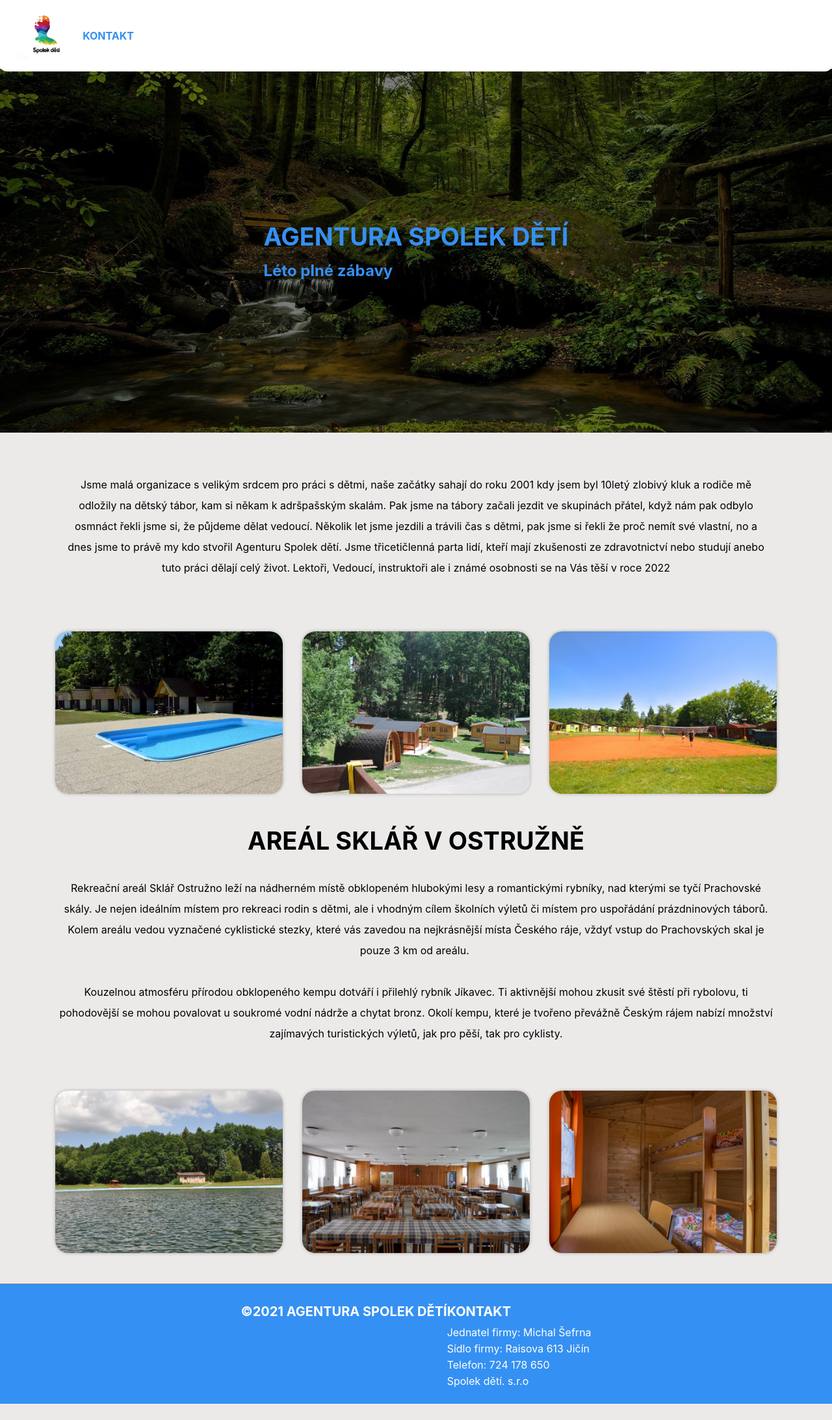
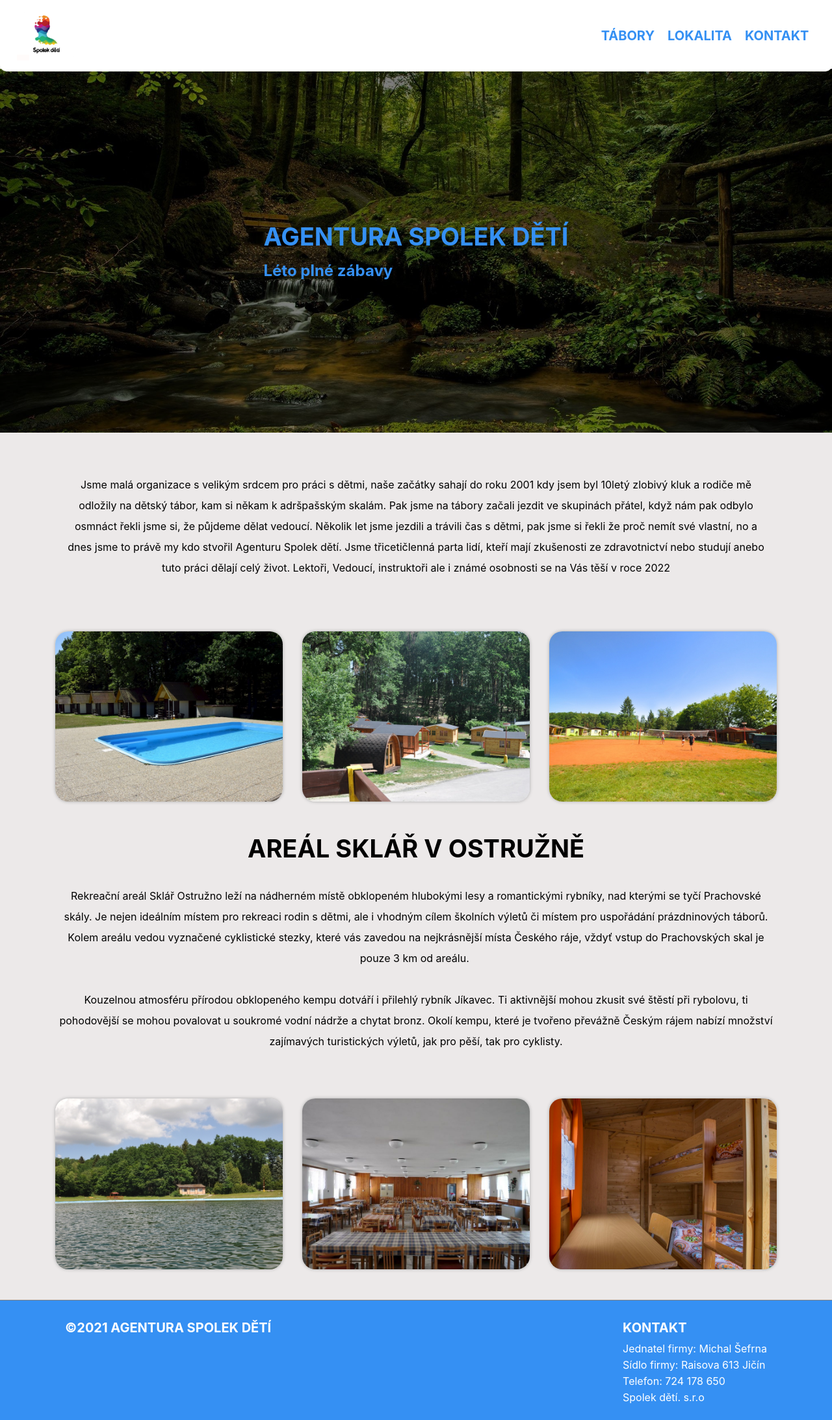
Before and after one commit to saltyfedor/spolekdeti, a React (Create React App) app: page / in a window 1280 px wide. Shown: the whole page at 65% size. Before the commit the page ends 2161 px from the top, so only its background shows below. Built offline with nearby package versions, Linux system fonts and the light colour scheme; no server answers; the HTML template or start-up script is replaced by a standard one.

Commit message:
improved locale picture layout

```diff
--- a/src/Components/CampNav.js
+++ b/src/Components/CampNav.js
@@ -1,4 +1,4 @@
-import React,{useEffect} from 'react'
+import React from 'react'
 import NavDot from './NavDot'
 
 const CampNav = ({ rowNumber, rowCurrent, handleDotClick }) => {
--- a/src/Components/CampRow.js
+++ b/src/Components/CampRow.js
@@ -1,4 +1,4 @@
-import React, {useState} from 'react'
+import React from 'react'
 import CampPreview from './CampPreview'
 import leftArrow from '../Images/icons/left-arrow.svg'
 import rightArrow from '../Images/icons/right-arrow.svg'
--- a/src/Components/Camps.js
+++ b/src/Components/Camps.js
@@ -15,7 +15,6 @@ const Camps = ({ campData }) => {
     const changeWidth = () => {
 
         if (targetRef.current) {
-            console.log('cw fired')
             generateContentData(targetRef.current.offsetWidth)
         }
     }
@@ -33,7 +32,6 @@ const Camps = ({ campData }) => {
 
 
     const generateContentData = (width) => {
-        console.log('generate fired w/ ' + width)
 
             const propData = [...campData]
             const newContentData = [];
@@ -61,7 +59,6 @@ const Camps = ({ campData }) => {
                 i++;
             }
 
-            console.log(newContentData)
             updateContentData(newContentData)
         } else {
             updateShowNav(false)
@@ -88,13 +85,12 @@ const Camps = ({ campData }) => {
     }
 
     const handleDotClick = (rowNum) => {
-        console.log('dot click')
         updateCurrentRow(rowNum)
     }
 
     return (
 
-        <div className="camp-section-container" >
+        <div  className="camp-section-container" >
             <h1 className="camp-section-title">TÁBORY</h1>
             <div className="camp-section">
                 <div className="camp-preview-wrapper" ref={targetRef}>
--- a/src/Components/Footer.js
+++ b/src/Components/Footer.js
@@ -6,7 +6,7 @@ const Footer = () => {
             <div className="footer">
                 <h3 className="footer-copy">©2021 AGENTURA SPOLEK DĚTÍ</h3>
                 <div className="contact-text">
-                    <h3 className="footer-copy">KONTAKT</h3>
+                    <h3 id="kontakt" className="footer-copy">KONTAKT</h3>
                     <p className="contact-line">Jednatel firmy: Michal Šefrna</p>
                     <p  className="contact-line">Sídlo firmy: Raisova 613 Jičín</p>
                     <p  className="contact-line">Telefon: 724 178 650</p>
@@ -19,11 +19,3 @@ const Footer = () => {
 }
 
 export default Footer
-
-/*
-Jednatel firmy
-Michal Šefrna
-Sídlo firmy: Raisova 613 Jičín
-Telefon: 724 178 650
-Spolek dětí. s.r.o
-*/
--- a/src/Components/Locale.js
+++ b/src/Components/Locale.js
@@ -10,12 +10,13 @@ import '../index.css'
 
 const Locale = () => {
     return (
-        <div className="locale-container">
+        <div id="lokal" className="locale-container">
             <div className="locale">
-            <div className="locale-gallery">
-                    <div className="locale-image" style={{ backgroundImage: `url(${poolPicture})`}}></div>
-                    <div className="locale-image" style={{ backgroundImage: `url(${homesPicture})`}}></div>
-                    <div className="locale-image" style={{ backgroundImage: `url(${playgroundPicture})`}}></div>
+                <div className="locale-gallery">
+                    <img className="locale-image" alt="obrázek z lokality" src={poolPicture}></img>
+                    <img className="locale-image" alt="obrázek z lokality" src={homesPicture}></img>
+                    <img className="locale-image" alt="obrázek z lokality" src={playgroundPicture}></img>
+
             </div>
                 <h1 className="locale-title">AREÁL SKLÁŘ V OSTRUŽNĚ</h1>
                 <p className="locale-paragraph hmtext">
@@ -28,10 +29,10 @@ const Locale = () => {
                     mohou povalovat u soukromé vodní nádrže a chytat bronz. Okolí kempu, které je tvořeno převážně
                     Českým rájem nabízí množství zajímavých turistických výletů, jak pro pěší, tak pro cyklisty.
                 </p>
-            <div className="locale-gallery">
-                    <div className="locale-image" style={{ backgroundImage: `url(${waterhome})`}}></div>
-                    <div className="locale-image" style={{ backgroundImage: `url(${jidelna})`}}></div>
-                    <div className="locale-image" style={{ backgroundImage: `url(${interior})`}}></div>
+                <div className="locale-gallery">
+                    <img className="locale-image" alt="obrázek z lokality" src={waterhome}></img>
+                    <img className="locale-image" alt="obrázek z lokality" src={jidelna}></img>
+                    <img className="locale-image" alt="obrázek z lokality" src={interior}></img>
             </div>
             </div>
         </div>
@@ -39,3 +40,9 @@ const Locale = () => {
 }
 
 export default Locale
+
+/*
+<div className="locale-image" style={{ backgroundImage: `url(${poolPicture})`}}></div>
+                    <div className="locale-image" style={{ backgroundImage: `url(${homesPicture})`}}></div>
+                    <div className="locale-image" style={{ backgroundImage: `url(${playgroundPicture})`}}></div>
+                    */
--- a/src/Components/Navbar.js
+++ b/src/Components/Navbar.js
@@ -11,7 +11,9 @@ const Navbar = () => {
                 <img src={logo} alt='logo' className="logo-top"></img>
             </Link>
             <div className="navbar-links">
-                <Link to={`/Kontakt`} style={{ textDecoration: 'none' }} className="nav-link">KONTAKT</Link>
+                <a href="#tabory" className="nav-link"><h3 style={{margin:0}}>TÁBORY</h3></a>
+                <a href="#lokal" className="nav-link"><h3 style={{margin:0}}>LOKALITA</h3></a>
+                <a href="#kontakt" className="nav-link"><h3 style={{margin:0}}>KONTAKT</h3></a>
             </div>
         </div>
     )
--- a/src/Components/TitleSection.js
+++ b/src/Components/TitleSection.js
@@ -17,7 +17,7 @@ const TitleSection = () => {
                     </div>
             </div>
             <div className="hero-paragraph">
-                <p className="hmtext">
+                <p id="tabory" className="hmtext">
                 Jsme malá organizace s velikým srdcem pro práci s dětmi, naše začátky sahají do roku 2001
                 kdy jsem byl 10letý zlobivý kluk a rodiče mě odložily na dětský tábor, kam si někam
                 k adršpašským skalám.
--- a/src/Components/Variables.js
+++ b/src/Components/Variables.js
@@ -1,12 +1,4 @@
 
-const getApiAdress = () => {
-    if (window.location.origin === 'https://spolekdeti.cz') {
-        return 'https://spolekdeti-api.herokuapp.com/'
-    } else {
-        return 'https://spolekdeti-api.herokuapp.com/'
-    }
-}
-
-let apiAdress = getApiAdress();
+let apiAdress = 'https://spolekdeti-api.herokuapp.com/';
 
 export default apiAdress
--- a/src/index.css
+++ b/src/index.css
@@ -41,6 +41,7 @@ p{
   width: 100%;
   box-sizing: border-box;
   display: flex;
+  justify-content: space-between;
     align-items: center;
   padding: 1% 2% 1% 2%;
   background-color: white;
@@ -56,7 +57,9 @@ p{
 
 .nav-link{
   margin: 10px;
+
   font-weight: bold;
+  text-decoration: none;
   color: #3590F3;
 }
 
@@ -218,6 +221,8 @@ p{
 .locale-gallery{
   display: flex;
   margin-top: 5%;
+  justify-content: space-around;
+  flex-wrap: wrap;
 }
 
 .locale-paragraph{
@@ -228,8 +233,9 @@ p{
 .locale-image{
   box-shadow: 0px 0px 5px darkgray;
   margin: 15px;
-  height: 250px;
-  width: 33.3333%;
+  min-width: 200px;
+  max-width: 350px;
+  flex-grow: 1;
   border: none;
   border-radius: 20px;
   background-size: cover;
@@ -372,7 +378,8 @@ p{
 
 .footer{
   max-width: 1120px;
-  width: inherit;
+  width: 100%;
+  box-sizing: border-box;
   display: flex;
   justify-content: space-between;
   padding: 20px;
```
